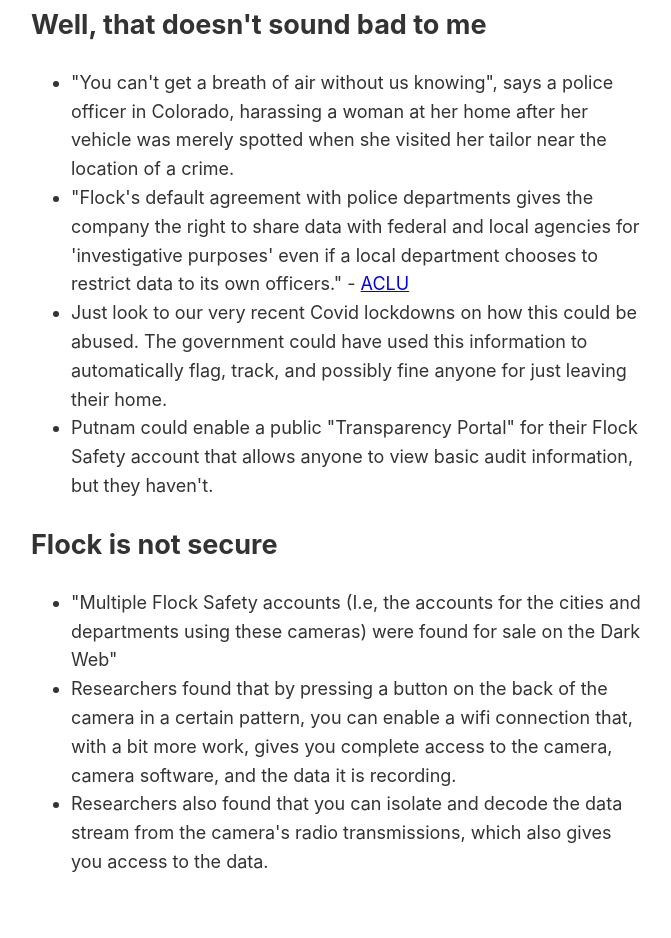
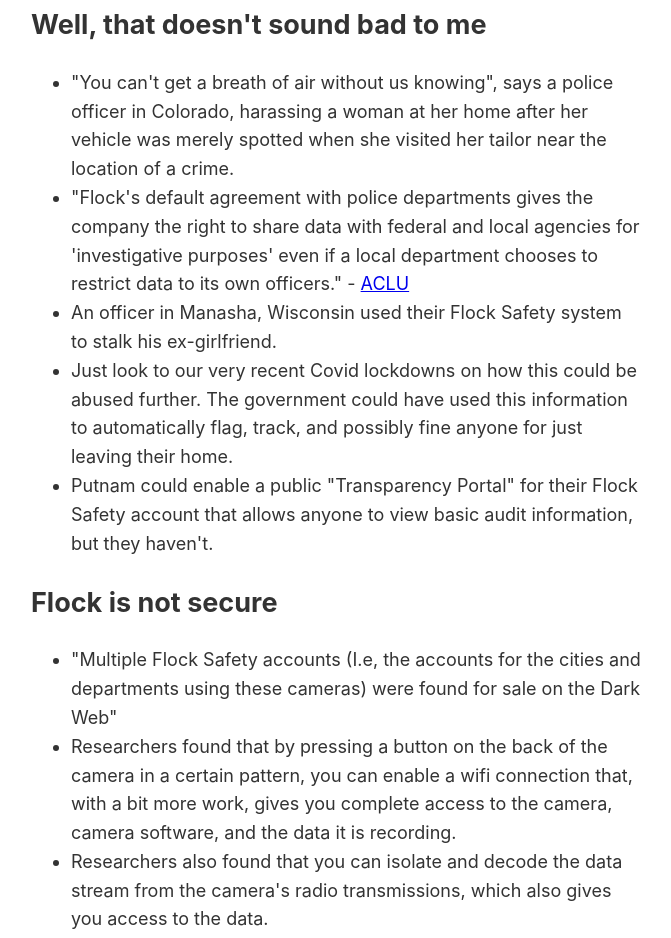
Before and after one commit to Deflock-Putnam-TN/deflock-putnam-tn.github.io, a website built with Vite: page index.html in a window 1280 px wide. Shown: the part 613-1551 px from the top of the page, without its empty margins (303-974 px from the left). Built offline with nearby package versions, Linux system fonts and the light colour scheme.

Commit message:
Add Manasha, Wisconsin officer note

```diff
--- a/index.html
+++ b/index.html
@@ -30,7 +30,8 @@
               <ul>
                   <li>"You can't get a breath of air without us knowing", says a police officer in Colorado, harassing a woman at her home after her vehicle was merely spotted when she visited her tailor near the location of a crime.</li>
                   <li>"Flock's default agreement with police departments gives the company the right to share data with federal and local agencies for 'investigative purposes' even if a local department chooses to restrict data to its own officers." - <a href="https://www.aclu.org/news/privacy-technology/flock-massachusetts-and-updates" target="_blank">ACLU</a></li>
-                  <li>Just look to our very recent Covid lockdowns on how this could be abused. The government could have used this information to automatically flag, track, and possibly fine anyone for just leaving their home.</li>
+                  <li>An officer in Manasha, Wisconsin used their Flock Safety system to stalk his ex-girlfriend.</li>
+                  <li>Just look to our very recent Covid lockdowns on how this could be abused further. The government could have used this information to automatically flag, track, and possibly fine anyone for just leaving their home.</li>
                   <li>Putnam could enable a public "Transparency Portal" for their Flock Safety account that allows anyone to view basic audit information, but they haven't.</li>
               </ul>
           </section>
@@ -129,6 +130,7 @@
                 <div class="video"><iframe src="https://www.youtube.com/embed/9yCoaOYACOM" title="" frameBorder="0" allow="accelerometer; autoplay; clipboard-write; encrypted-media; gyroscope; picture-in-picture; web-share"  allowFullScreen></iframe></div>
                 <div class="video"><iframe src="https://www.youtube.com/embed/uoX4SC3-q4Y" title="" frameBorder="0" allow="accelerometer; autoplay; clipboard-write; encrypted-media; gyroscope; picture-in-picture; web-share"  allowFullScreen></iframe></div>
                 <div class="video"><iframe src="https://www.youtube.com/embed/qEllWdK4l_A" title="" frameBorder="0" allow="accelerometer; autoplay; clipboard-write; encrypted-media; gyroscope; picture-in-picture; web-share"  allowFullScreen></iframe></div>
+                <div class="video"><iframe src="https://www.youtube.com/embed/cK6WyS2JipQ" title="" frameBorder="0" allow="accelerometer; autoplay; clipboard-write; encrypted-media; gyroscope; picture-in-picture; web-share"  allowFullScreen></iframe></div>
               </div>
           </section>
 
```
